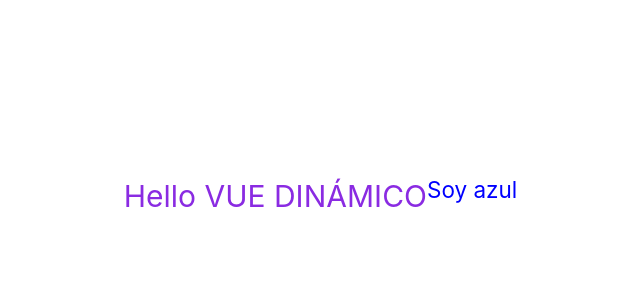
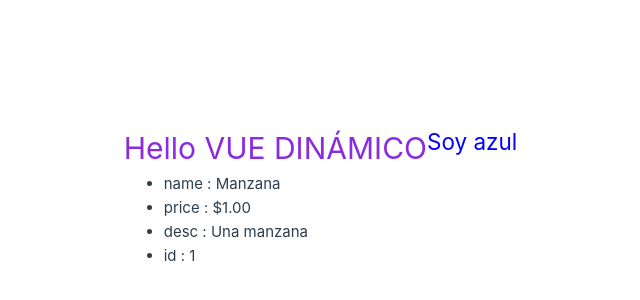
Before and after one commit to Alek30k/My-first-vue, a Vue app: page / in a window 1280 px wide. Shown: the part 204-504 px from the top of the page, without its empty margins (213-853 px from the left). Built offline with nearby package versions, Linux system fonts and the light colour scheme.

Commit message:
last commit

```diff
--- a/src/App.vue
+++ b/src/App.vue
@@ -36,7 +36,10 @@
     </li>
   </ul> -->
   <ul>
-    <li v-for="fruta in arrayFrutas"></li>
+    <li v-for="(value, p) in objetoFrutas" :key="value">
+      {{ p }} :
+      {{ value }}
+    </li>
   </ul>
 </template>
 
```
